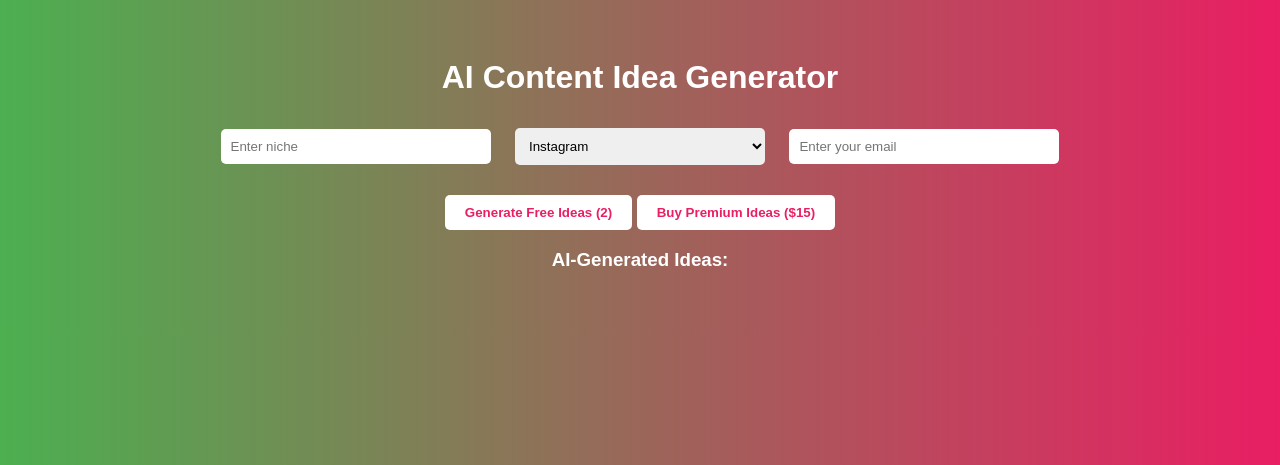
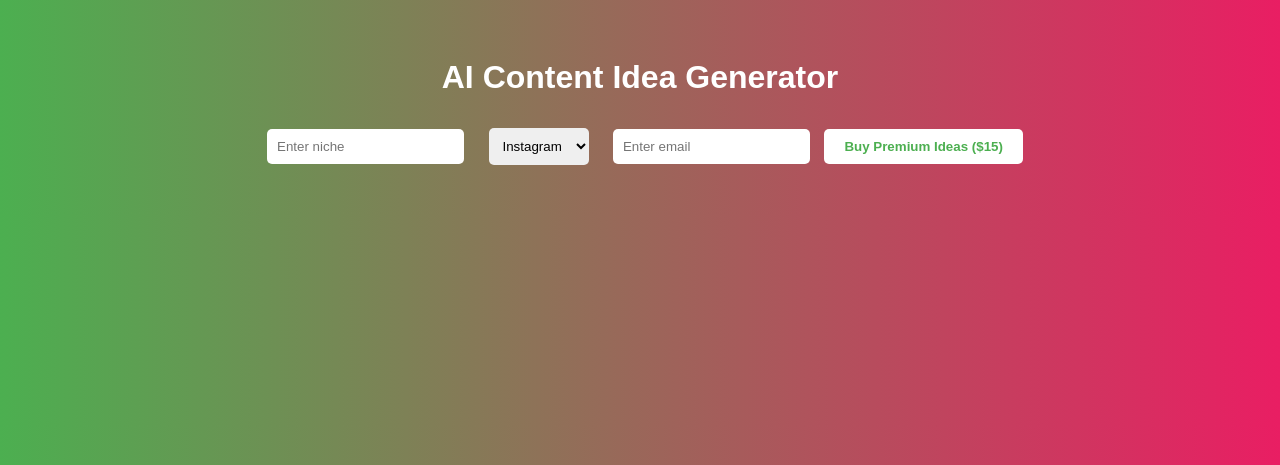
Before and after one commit to SStrong01/AI_Content, a Flask app: page / in a window 1280 px wide. Shown: the top 465 px of the page. Run offline with Flask 3, Linux system fonts and the light colour scheme.

Commit message:
Initial working version with OpenAI, Stripe and email integration

```diff
--- a/app.py
+++ b/app.py
@@ -1,27 +1,29 @@
-from flask import Flask, render_template, request, jsonify, redirect, url_for, session
-from flask_mail import Mail, Message
-from openai import OpenAI
-import stripe
+from flask import Flask, render_template, request, jsonify, session, redirect, url_for
+import openai
 import os
 from dotenv import load_dotenv
+import stripe
+from flask_mail import Mail, Message
 
 load_dotenv()
 
 app = Flask(__name__)
-app.secret_key = os.getenv("FLASK_SECRET_KEY", "default_secret_key")
+app.secret_key = os.getenv("FLASK_SECRET_KEY", "default_key")
 
-# OpenAI setup (v1)
-client = OpenAI(api_key=os.getenv("OPENAI_API_KEY"))
+# OpenAI (v1.x compatible)
+openai.api_key = os.getenv("OPENAI_API_KEY")
 
-# Stripe setup
-stripe.api_key = os.getenv("STRIPE_API_KEY")
+# Stripe
+stripe.api_key = os.getenv("STRIPE_SECRET_KEY")
 
-# Flask-Mail setup
-app.config["MAIL_SERVER"] = "smtp.gmail.com"
-app.config["MAIL_PORT"] = 587
-app.config["MAIL_USE_TLS"] = True
-app.config["MAIL_USERNAME"] = os.getenv("EMAIL_USER")
-app.config["MAIL_PASSWORD"] = os.getenv("EMAIL_PASS")
+# Flask-Mail
+app.config.update(
+    MAIL_SERVER="smtp.gmail.com",
+    MAIL_PORT=587,
+    MAIL_USE_TLS=True,
+    MAIL_USERNAME=os.getenv("EMAIL_USER"),
+    MAIL_PASSWORD=os.getenv("EMAIL_PASS"),
+)
 mail = Mail(app)
 
 @app.route("/")
@@ -29,48 +31,48 @@ def index():
     return render_template("index.html")
 
 @app.route("/generate", methods=["POST"])
-def generate_free_ideas():
+def generate():
     data = request.get_json()
     niche = data.get("niche")
     platform = data.get("platform")
+    email = data.get("email")
+
+    if not niche or not platform or not email:
+        return jsonify({"error": "Missing fields"}), 400
 
     try:
-        response = client.chat.completions.create(
+        chat_response = openai.chat.completions.create(
             model="gpt-3.5-turbo",
             messages=[
-                {
-                    "role": "user",
-                    "content": f"Generate 2 content ideas for {platform} in the {niche} niche."
-                }
+                {"role": "user", "content": f"Generate 6 viral content ideas for {platform} in the {niche} niche."}
             ]
         )
-        ideas = response.choices[0].message.content.strip().split("\n")
-        return jsonify({"ideas": ideas})
+        ideas_raw = chat_response.choices[0].message.content
+        ideas = [line.strip() for line in ideas_raw.split("\n") if line.strip()]
+        session["ideas"] = ideas
+
+        # Email the ideas
+        msg = Message("Your Premium AI Content Ideas", sender=app.config["MAIL_USERNAME"], recipients=[email])
+        msg.body = "\n".join(ideas)
+        mail.send(msg)
+
+        return jsonify({"success": True, "ideas": ideas})
     except Exception as e:
         return jsonify({"error": str(e)}), 500
 
 @app.route("/create-checkout-session", methods=["POST"])
 def create_checkout():
-    data = request.get_json()
-    session["niche"] = data.get("niche")
-    session["platform"] = data.get("platform")
-    session["email"] = data.get("email")
-
     try:
         checkout_session = stripe.checkout.Session.create(
             payment_method_types=["card"],
-            line_items=[
-                {
-                    "price_data": {
-                        "currency": "usd",
-                        "unit_amount": 1500,
-                        "product_data": {
-                            "name": "Premium AI Content Ideas"
-                        },
-                    },
-                    "quantity": 1,
-                }
-            ],
+            line_items=[{
+                "price_data": {
+                    "currency": "usd",
+                    "unit_amount": 1500,
+                    "product_data": {"name": "Premium AI Content Ideas"},
+                },
+                "quantity": 1
+            }],
             mode="payment",
             success_url=url_for("success", _external=True),
             cancel_url=url_for("index", _external=True),
@@ -81,33 +83,7 @@ def create_checkout():
 
 @app.route("/success")
 def success():
-    niche = session.get("niche")
-    platform = session.get("platform")
-    email = session.get("email")
-
-    ideas = []
-    try:
-        response = client.chat.completions.create(
-            model="gpt-3.5-turbo",
-            messages=[
-                {
-                    "role": "user",
-                    "content": f"Generate 6 content ideas for {platform} in the {niche} niche."
-                }
-            ]
-        )
-        ideas = response.choices[0].message.content.strip().split("\n")
-
-        # Send email
-        msg = Message("Your Premium AI-Generated Content Ideas",
-                      sender=app.config['MAIL_USERNAME'],
-                      recipients=[email])
-        msg.body = "\n".join(ideas)
-        mail.send(msg)
-
-    except Exception as e:
-        ideas = [f"Failed to load ideas: {e}"]
-
+    ideas = session.get("ideas", [])
     return render_template("success.html", ideas=ideas)
 
 if __name__ == "__main__":
--- a/templates/index.html
+++ b/templates/index.html
@@ -1,117 +1,62 @@
 <!DOCTYPE html>
-<html lang="en">
+<html>
 <head>
-    <meta charset="UTF-8">
-    <meta name="viewport" content="width=device-width, initial-scale=1.0">
-    <title>AI Content Idea Generator</title>
+  <title>AI Content Generator</title>
   <style>
     body {
       background: linear-gradient(to right, #4CAF50, #E91E63);
-            font-family: Arial, sans-serif;
       color: white;
+      font-family: sans-serif;
       text-align: center;
       padding: 30px;
     }
-
     input, select {
       padding: 10px;
       margin: 10px;
-            width: 250px;
       border-radius: 5px;
       border: none;
     }
-
     button {
       padding: 10px 20px;
-            margin-top: 20px;
       font-weight: bold;
+      background: white;
+      color: #4CAF50;
       border: none;
       border-radius: 5px;
-            background-color: white;
-            color: #E91E63;
       cursor: pointer;
-        }
-
-        ul {
-            list-style-type: none;
-            padding: 0;
-            margin-top: 20px;
-        }
-
-        li {
-            background: white;
-            color: black;
-            margin: 5px auto;
-            padding: 10px;
-            border-radius: 5px;
-            width: 60%;
     }
   </style>
 </head>
 <body>
   <h1>AI Content Idea Generator</h1>
-
-    <input type="text" id="niche" placeholder="Enter niche" required>
-    <select id="platform" required>
+  <input id="niche" placeholder="Enter niche" />
+  <select id="platform">
     <option value="Instagram">Instagram</option>
     <option value="TikTok">TikTok</option>
     <option value="YouTube">YouTube</option>
   </select>
-    <input type="email" id="email" placeholder="Enter your email" required>
-
-    <div>
-        <button onclick="generateFree()">Generate Free Ideas (2)</button>
-        <button onclick="buyPremium()">Buy Premium Ideas ($15)</button>
-    </div>
-
-    <h3>AI-Generated Ideas:</h3>
-    <ul id="ideas-container"></ul>
+  <input id="email" type="email" placeholder="Enter email" />
+  <button onclick="buy()">Buy Premium Ideas ($15)</button>
 
   <script>
-        async function generateFree() {
+    function buy() {
       const niche = document.getElementById("niche").value;
       const platform = document.getElementById("platform").value;
       const email = document.getElementById("email").value;
 
-            const response = await fetch("/generate", {
+      fetch("/create-checkout-session", {
         method: "POST",
         headers: { "Content-Type": "application/json" },
         body: JSON.stringify({ niche, platform, email })
-            });
-
-            const data = await response.json();
-
-            const list = document.getElementById("ideas-container");
-            list.innerHTML = "";
-
-            if (data.ideas) {
-                data.ideas.forEach(idea => {
-                    const li = document.createElement("li");
-                    li.textContent = idea;
-                    list.appendChild(li);
-                });
-            } else {
-                list.innerHTML = `<li>Error: ${data.error}</li>`;
-            }
-        }
-
-        async function buyPremium() {
-            const niche = document.getElementById("niche").value;
-            const platform = document.getElementById("platform").value;
-            const email = document.getElementById("email").value;
-
-            const response = await fetch("/create-checkout-session", {
-                method: "POST",
-                headers: { "Content-Type": "application/json" },
-                body: JSON.stringify({ niche, platform, email })
-            });
-
-            const data = await response.json();
+      })
+      .then(res => res.json())
+      .then(data => {
         if (data.checkout_url) {
           window.location.href = data.checkout_url;
         } else {
-                alert("Error creating checkout session.");
+          alert("Error: " + data.error);
         }
+      });
     }
   </script>
 </body>
```
Also changed, not shown: templates/success.html (+10 -29 lines). Lines whose indentation alone changed are shown as unchanged.
